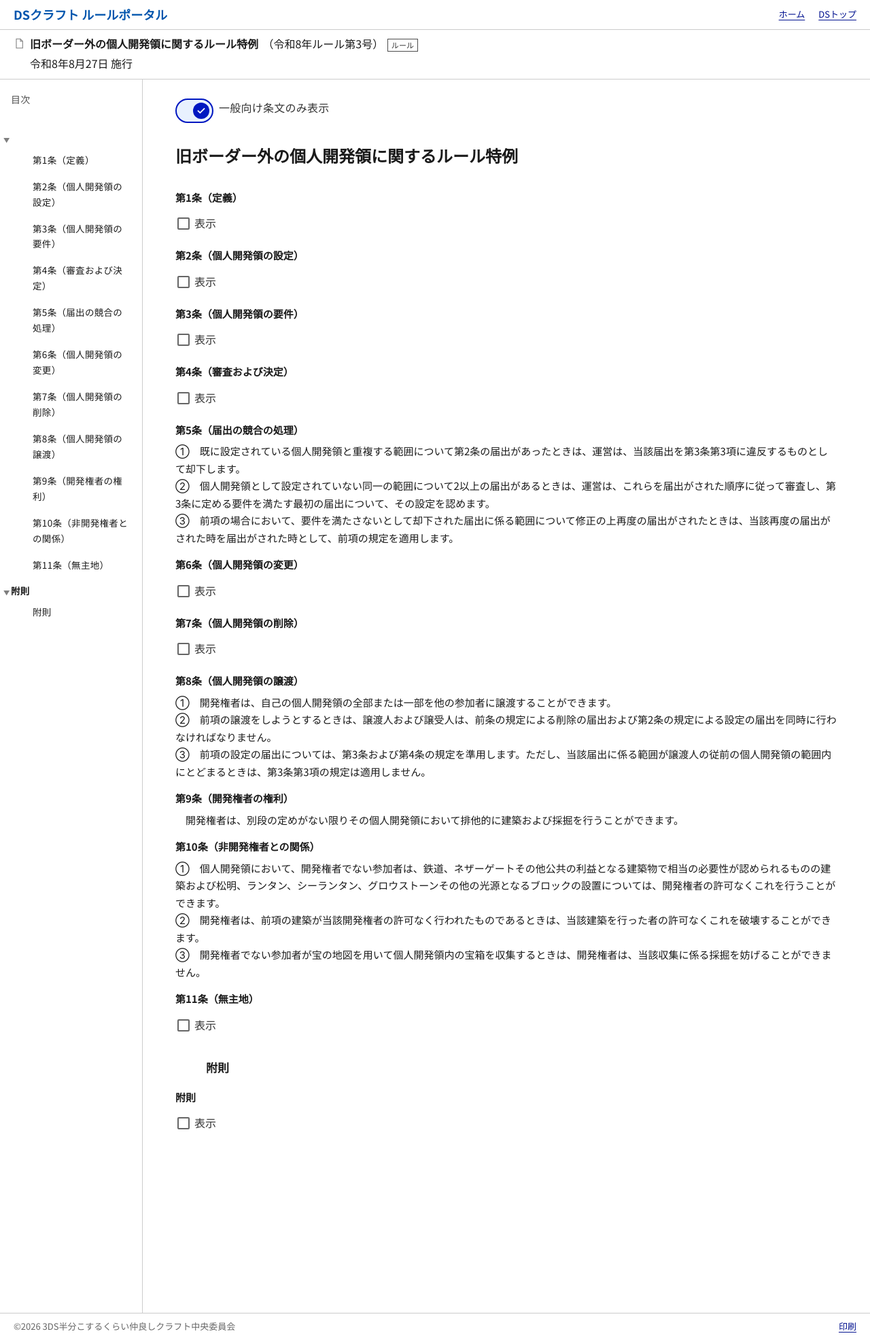
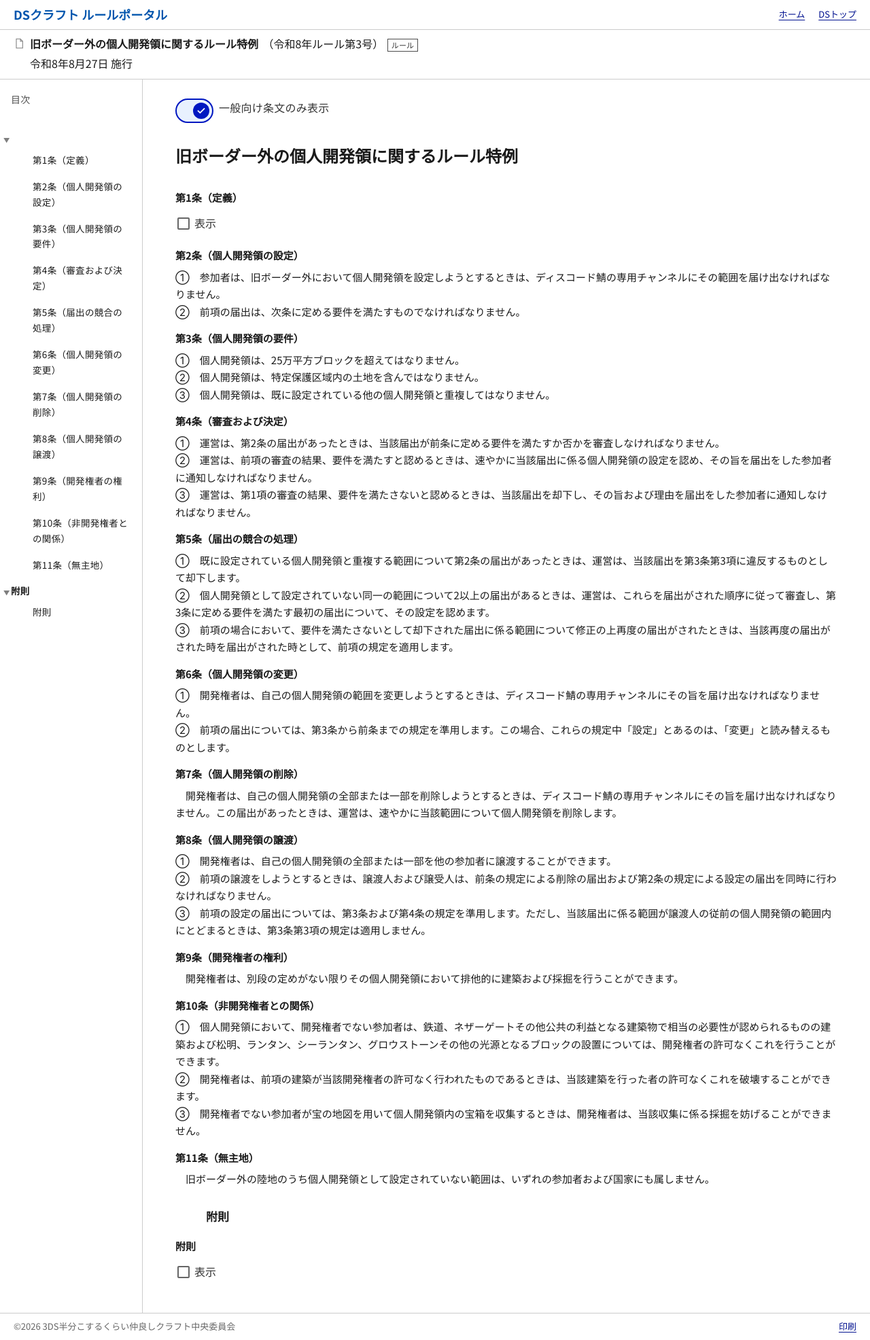
Before and after one commit to Gorodrich/ds, a Jekyll site: the page built from _rules/R0801003.html, in a window 1280 px wide. Shown: the whole page at 68% size. Built offline with Jekyll 4.4.1, drawn with Linux system fonts in a browser that asks for light colours; some of the changed lines change nothing that is shown.

Commit message:
一般向け条文判定の修正

```diff
--- a/_rules/R0801003.html
+++ b/_rules/R0801003.html
@@ -26,14 +26,14 @@ og_description: 旧ボーダー外の個人開発領に関するルール特例(
           </p>
         </article>
         <article class="article" id="article-2">
-          <h5 data-general="false">第2条（個人開発領の設定）</h5>
+          <h5 data-general="true">第2条（個人開発領の設定）</h5>
           <p>
             ①　参加者は、旧ボーダー外において個人開発領を設定しようとするときは、ディスコード鯖の専用チャンネルにその範囲を届け出なければなりません。<br>
             ②　前項の届出は、次条に定める要件を満たすものでなければなりません。
           </p>
         </article>
         <article class="article" id="article-3">
-          <h5 data-general="false">第3条（個人開発領の要件）</h5>
+          <h5 data-general="true">第3条（個人開発領の要件）</h5>
           <p>
             ①　個人開発領は、25万平方ブロックを超えてはなりません。<br>
             ②　個人開発領は、特定保護区域内の土地を含んではなりません。<br>
@@ -41,7 +41,7 @@ og_description: 旧ボーダー外の個人開発領に関するルール特例(
           </p>
         </article>
         <article class="article" id="article-4">
-          <h5 data-general="false">第4条（審査および決定）</h5>
+          <h5 data-general="true">第4条（審査および決定）</h5>
           <p>
             ①　運営は、第2条の届出があったときは、当該届出が前条に定める要件を満たすか否かを審査しなければなりません。<br>
             ②　運営は、前項の審査の結果、要件を満たすと認めるときは、速やかに当該届出に係る個人開発領の設定を認め、その旨を届出をした参加者に通知しなければなりません。<br>
@@ -57,14 +57,14 @@ og_description: 旧ボーダー外の個人開発領に関するルール特例(
           </p>
         </article>
         <article class="article" id="article-6">
-          <h5 data-general="false">第6条（個人開発領の変更）</h5>
+          <h5 data-general="true">第6条（個人開発領の変更）</h5>
           <p>
             ①　開発権者は、自己の個人開発領の範囲を変更しようとするときは、ディスコード鯖の専用チャンネルにその旨を届け出なければなりません。<br>
             ②　前項の届出については、第3条から前条までの規定を準用します。この場合、これらの規定中「設定」とあるのは、「変更」と読み替えるものとします。
           </p>
         </article>
         <article class="article" id="article-7">
-          <h5 data-general="false">第7条（個人開発領の削除）</h5>
+          <h5 data-general="true">第7条（個人開発領の削除）</h5>
           <p>
             　開発権者は、自己の個人開発領の全部または一部を削除しようとするときは、ディスコード鯖の専用チャンネルにその旨を届け出なければなりません。この届出があったときは、運営は、速やかに当該範囲について個人開発領を削除します。
           </p>
@@ -92,7 +92,7 @@ og_description: 旧ボーダー外の個人開発領に関するルール特例(
           </p>
         </article>
         <article class="article" id="article-11">
-          <h5 data-general="false">第11条（無主地）</h5>
+          <h5 data-general="true">第11条（無主地）</h5>
           <p>
             　旧ボーダー外の陸地のうち個人開発領として設定されていない範囲は、いずれの参加者および国家にも属しません。
           </p>
```
